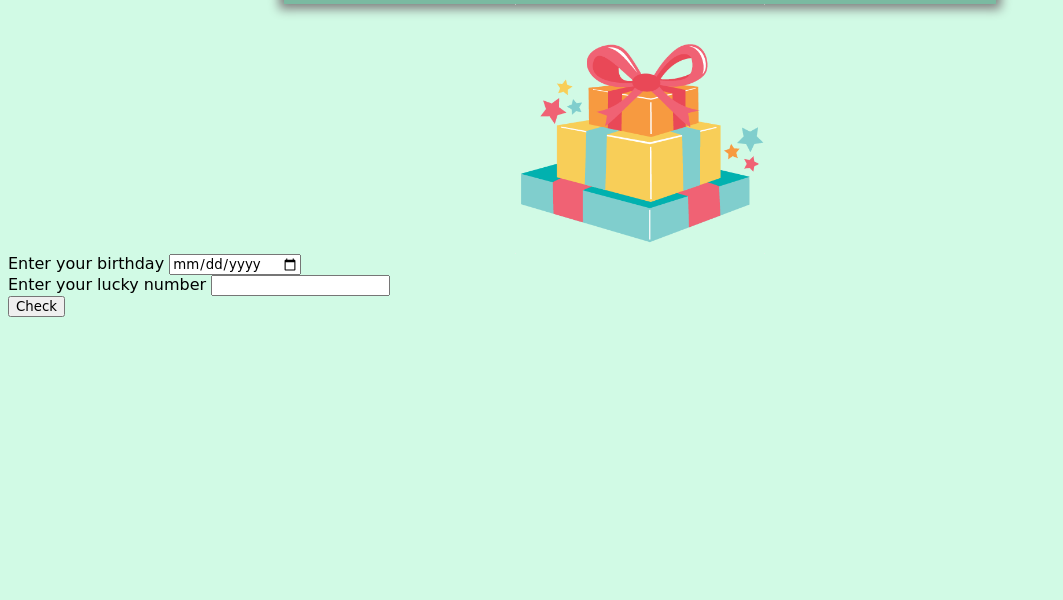
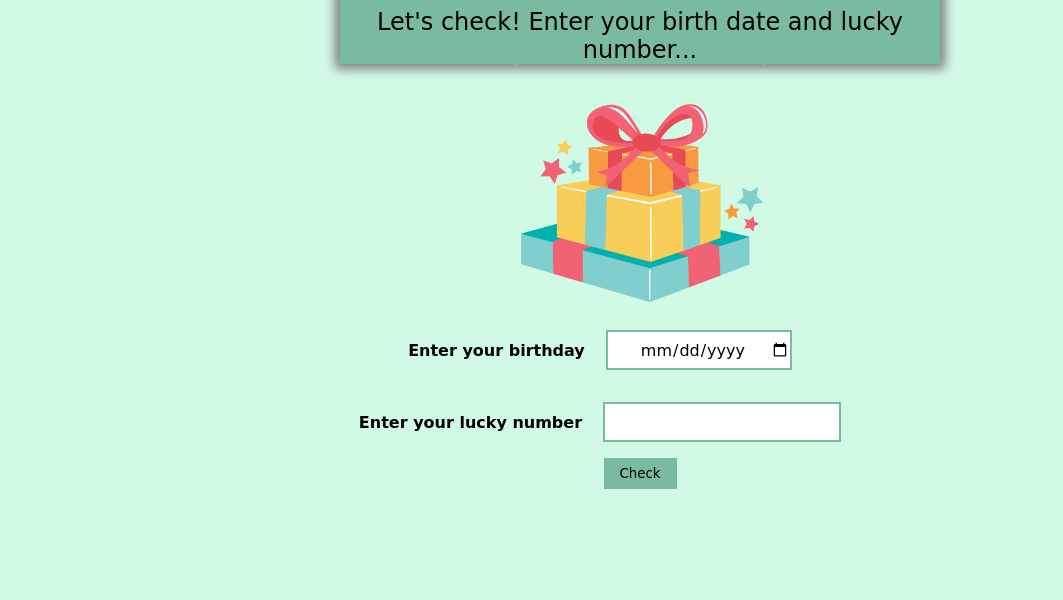
Before and after one commit to SHIKHASINGH1506/Is-Your-Birthday-Lucky, a plain HTML site: page index.html in a window 1280 px wide. Shown: the part 200-800 px from the top of the page, without its empty margins (0-1063 px from the left). Drawn offline with Linux system fonts and the light colour scheme; a web font is replaced by a local one.

Commit message:
style completed

```diff
--- a/app.js
+++ b/app.js
@@ -1,6 +1,7 @@
 const birthDate = document.querySelector("#birth-date");
 const luckyNumber = document.querySelector("#lucky-number");
 const checkButton = document.querySelector("#check");
+const outputArea = document.querySelector("#output-area");
 
 checkButton.addEventListener("click", checkBirthdate);
 
@@ -18,9 +19,13 @@ function checkBirthdate(){
     console.log(sum);
     var newLuckyNumber = +luckyNumber.value;
     if(Math.trunc(sum%newLuckyNumber)===0 ){
-        console.log("Your birthday is lucky");
+       outputArea.innerText = "Yay! Your birthday is lucky for you."
+       outputArea.style.fontWeight = "bold";
+       outputArea.style.fontSize= "larger";
     }
     else{
-        console.log("Your birthday is not lucky");
+        outputArea.innerText="Sad :( Your birthday is not lucky."
+        outputArea.style.fontWeight = "bold";
+        outputArea.style.fontSize= "larger";
     }
 }
--- a/index.html
+++ b/index.html
@@ -1,5 +1,6 @@
 <!DOCTYPE html>
 <html lang="en">
+
 <head>
     <meta charset="UTF-8">
     <meta http-equiv="X-UA-Compatible" content="IE=edge">
@@ -7,29 +8,36 @@
     <title>lucky birthday?</title>
     <link rel="preconnect" href="https://fonts.googleapis.com">
     <link rel="preconnect" href="https://fonts.gstatic.com" crossorigin>
-    <link href="https://fonts.googleapis.com/css2?family=Great+Vibes&family=Patrick+Hand+SC&display=swap" rel="stylesheet">
+    <link href="https://fonts.googleapis.com/css2?family=Great+Vibes&family=Patrick+Hand+SC&display=swap"
+        rel="stylesheet">
     <link rel="stylesheet" href="style.css">
 </head>
+
 <body>
     <div id="App">
+        <section class="section">
             <div class="heading-container">
                 <h1>Is Your Birthday Lucky?</h1>
                 <p>Let's check! Enter your birth date and lucky number...</p>
             </div>
 
-    </div>
-   <img class="image" src="./assets/images/birthday-gift.png" >
+
+            <img class="image" src="./assets/images/birthday-gift.png">
 
             <div class="birthdate">
-    <label for="birth-date">Enter your birthday</label>
-    <input type="date" id="birth-date">
+                <label class="label" for="birth-date">Enter your birthday</label>
+                <input class="input-field" type="date" id="birth-date">
             </div>
             <div class="luckynumber">
-    <label for="lucky-number">Enter your lucky number</label>
-    <input type="number" id="lucky-number">
+                <label class="label" for="lucky-number">Enter your lucky number</label>
+                <input class="input-field" type="number" id="lucky-number">
             </div>
-   <button id="check">Check</button>
+            <button class="button"id="check">Check</button>
+            <div id="output-area"></div>
+    </div>
+    </section>
 
 </body>
 <script src="app.js"></script>
+
 </html>
--- a/style.css
+++ b/style.css
@@ -7,8 +7,10 @@
     box-sizing: border-box;
 }
 body {
-    /* background:  url("./assets/images/balloon.png") no-repeat center center fixed; */
     background-color: #D1FAE5;
+  }
+  p{
+    margin-block-end: 0;
   }
   #App{
     display: flex;
@@ -18,8 +20,6 @@ body {
   }
   .heading-container{
     margin: 2rem auto 0;
-    /* height: 5rem;
-    width: 20rem; */
     padding: 0 2rem;
     font-size: 1.5rem;
     box-shadow: 0 0 10px 5px grey;
@@ -43,3 +43,28 @@ body {
       display: block;
       max-width: 250px;
   }
+  .section{
+    width: 100%;
+    max-width: 600px;
+    text-align: center;
+    margin: 2rem 1rem;
+}
+.label{
+  font-weight: bold;
+  display: inline-block;
+}
+.input-field{
+  margin: 1rem;
+  margin-right: 5rem;
+  height: 5vh;
+  padding-left: 2rem;
+  color: black;
+  font-size: medium;
+  border: 2px solid var(--dark-purple);
+}
+.button{
+  padding: 0.5rem 1rem;
+  background-color: var(--dark-purple);
+  color: black;
+  border: none;
+}
```
Lines whose indentation alone changed are shown as unchanged.
